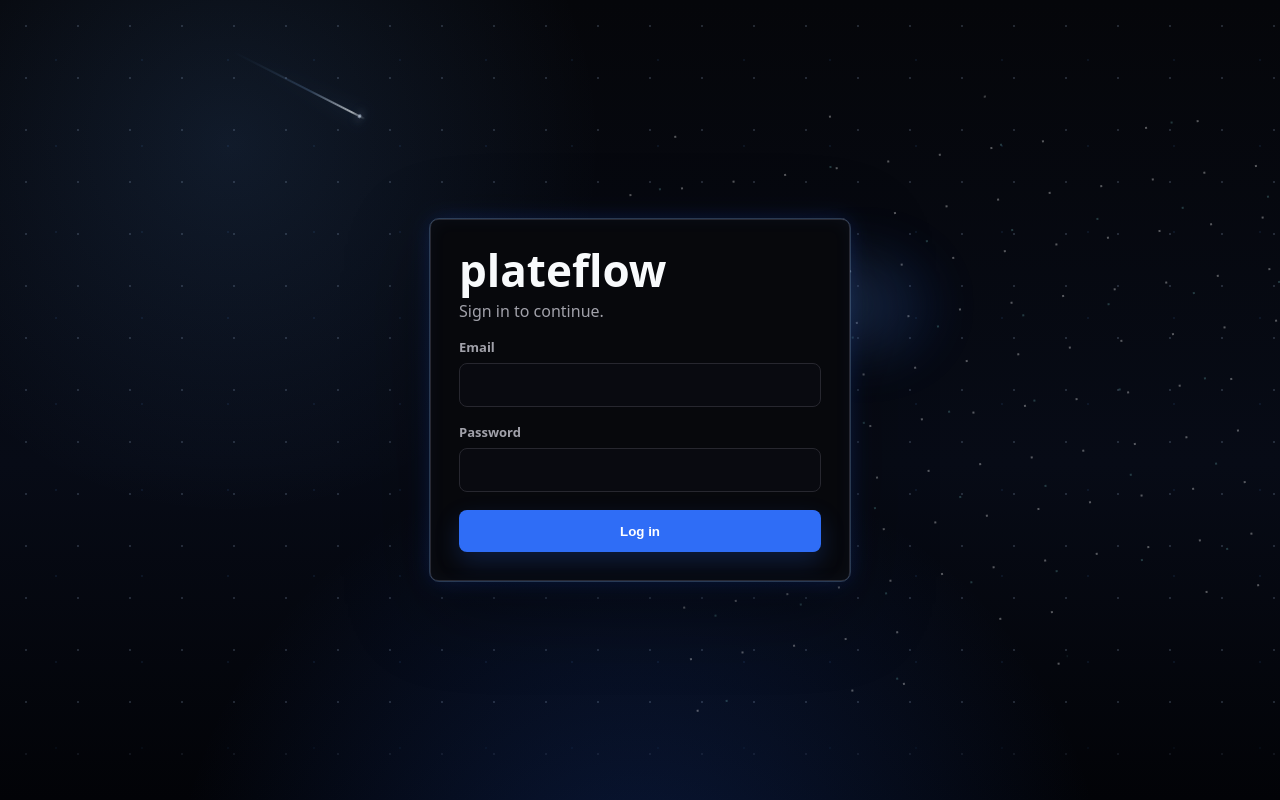
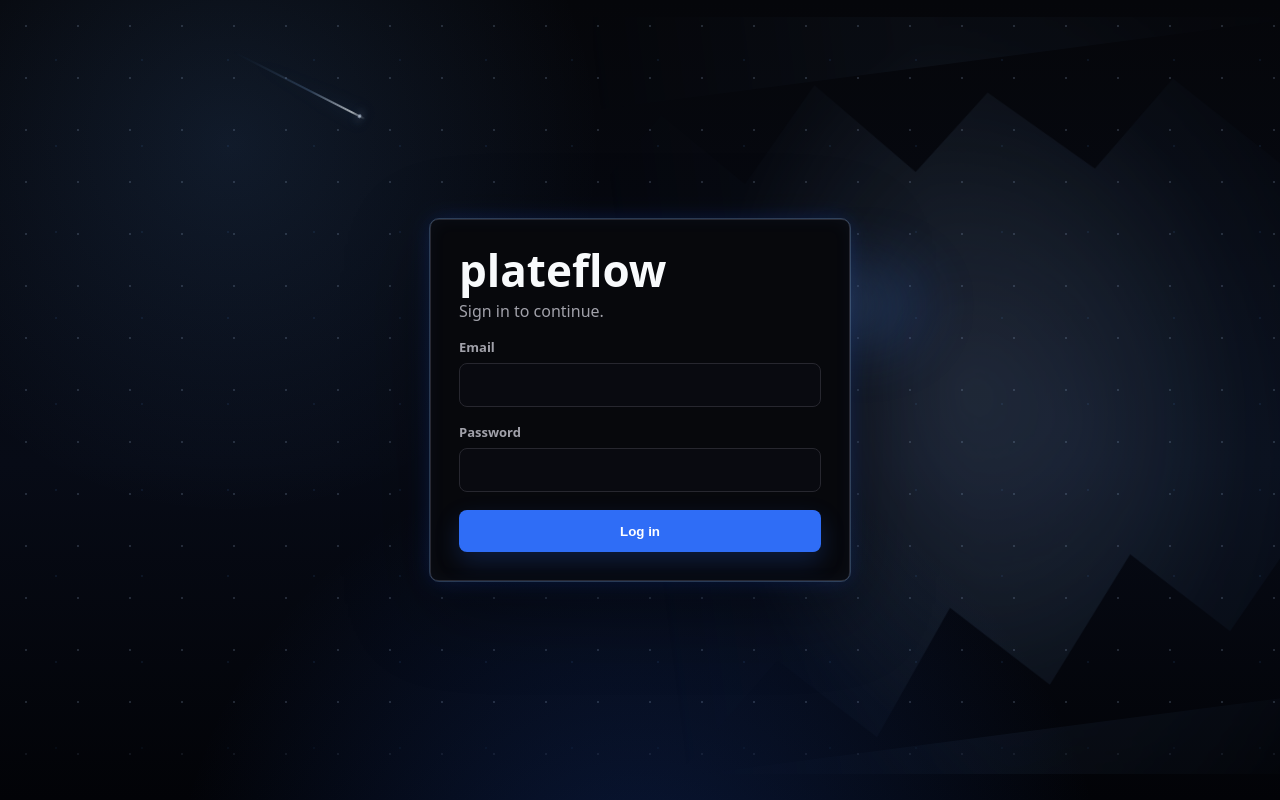
Before and after one commit to fry4999/plateflow, a website: page public/index.html in a window 1280 px wide. Drawn offline with Linux system fonts and the light colour scheme; no server answers.

Commit message:
Keep login dotfield stationary

```diff
--- a/public/styles.css
+++ b/public/styles.css
@@ -477,10 +477,9 @@ body.locked .login-screen {
   width: max(520px, 58vw);
   pointer-events: none;
   background:
-    radial-gradient(rgba(219, 234, 254, .82) 1px, transparent 1.5px),
-    radial-gradient(rgba(96, 165, 250, .50) 1px, transparent 1.5px);
-  background-position: 0 0, 13px 17px;
-  background-size: 52px 52px, 86px 86px;
+    radial-gradient(ellipse at 46% 48%, rgba(219, 234, 254, .20), transparent 48%),
+    radial-gradient(ellipse at 58% 52%, rgba(96, 165, 250, .16), transparent 58%),
+    linear-gradient(90deg, transparent 0%, rgba(147, 197, 253, .08) 44%, transparent 100%);
   clip-path: polygon(
     0 22%,
     9% 16%,
@@ -503,7 +502,8 @@ body.locked .login-screen {
     0 82%
   );
   opacity: 0;
-  filter: brightness(1.6) drop-shadow(0 0 14px rgba(96, 165, 250, .24));
+  filter: blur(2px) drop-shadow(0 0 14px rgba(96, 165, 250, .18));
+  mix-blend-mode: screen;
   transform: translate3d(-118%, 3%, 0) rotate(-7deg);
   animation: login-dot-wave 9.5s ease-in-out infinite;
   will-change: transform, opacity;
```
